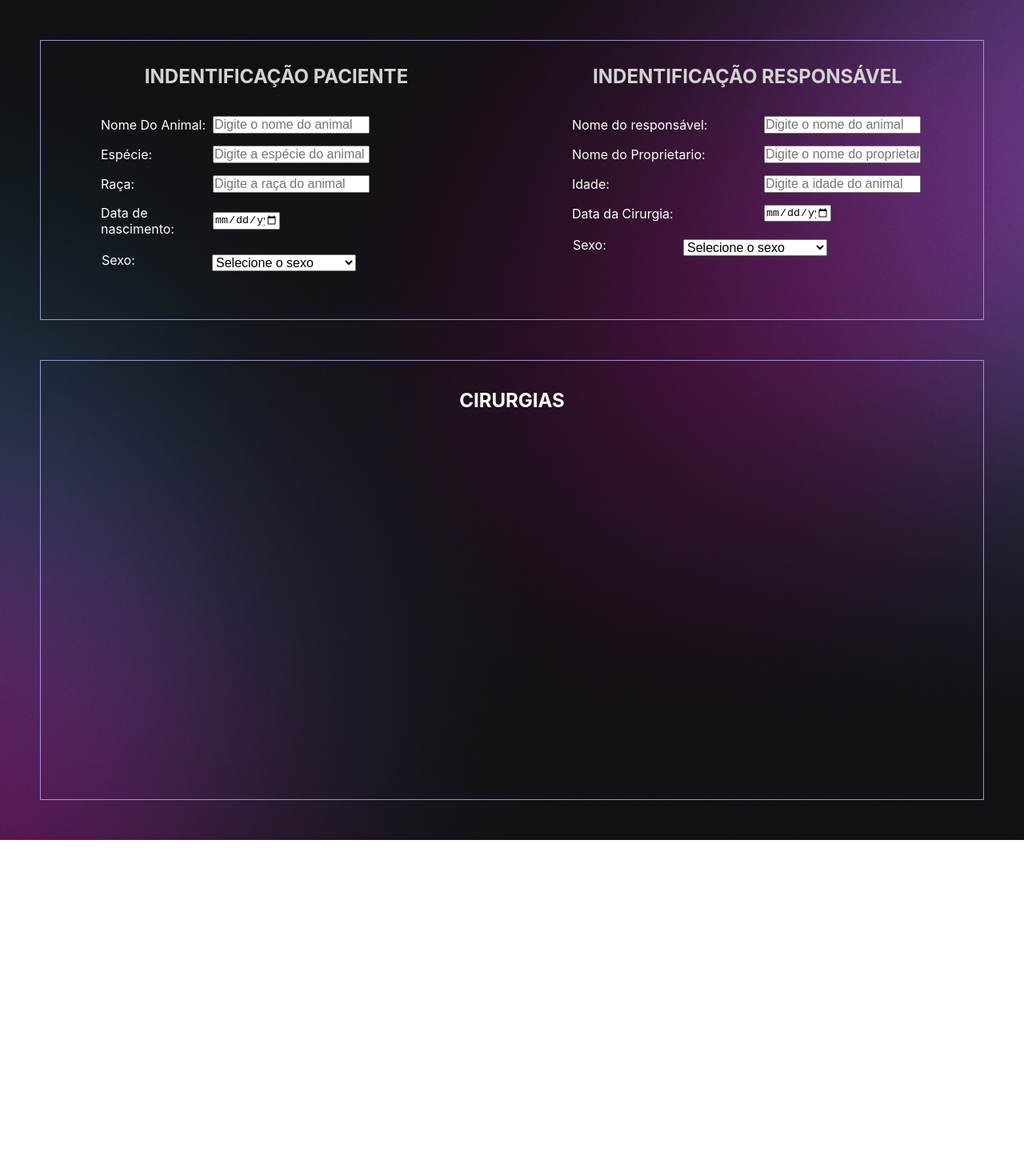
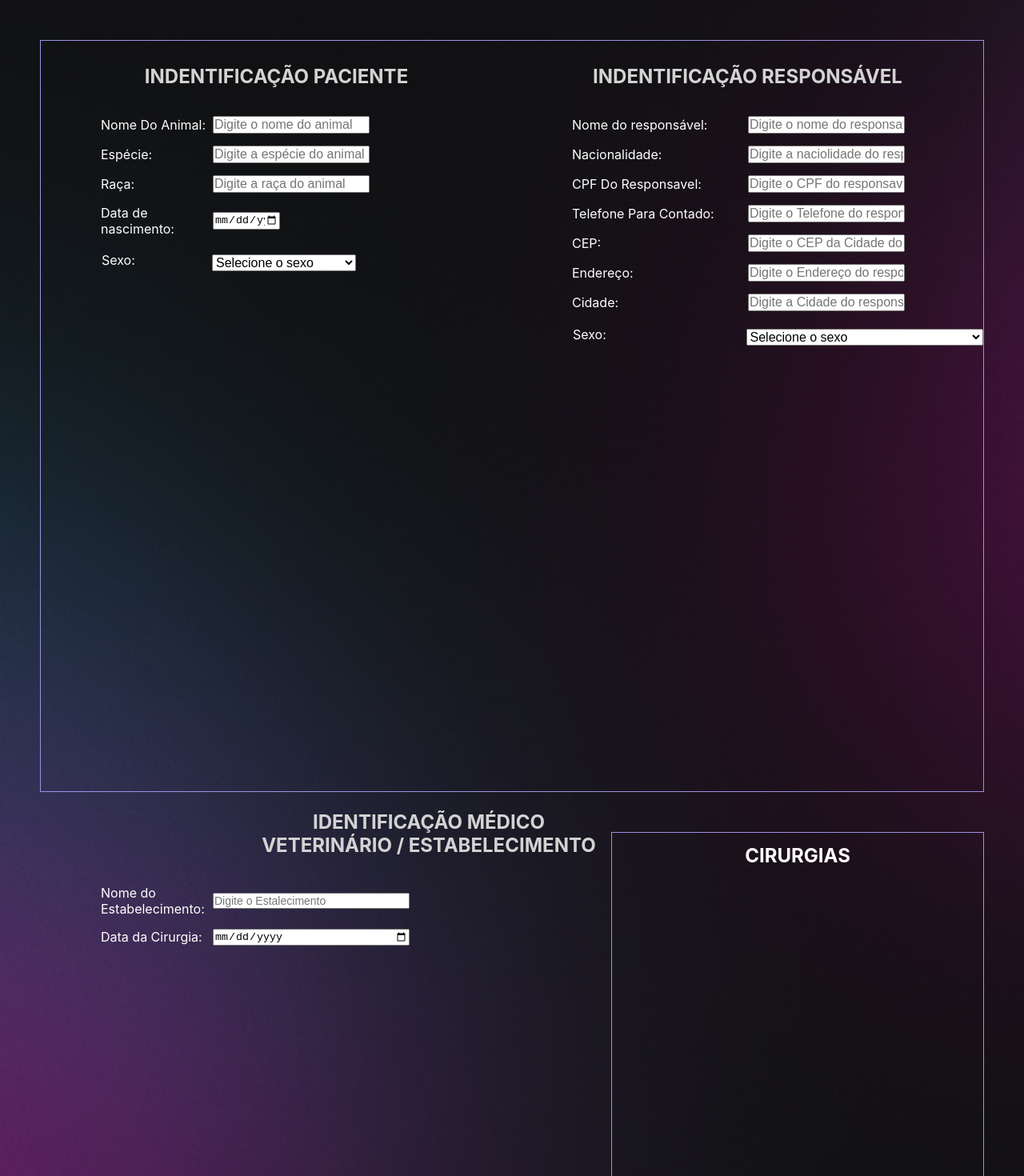
Before and after one commit to thiagooterolima/Vet_Clone, a React (Create React App) app: page / in a window 1280 px wide. Shown: the top 1470 px of the page at 80% size. Before the commit the page ends 1050 px from the top, so only its background shows below. Built offline with nearby package versions, Linux system fonts and the light colour scheme.

Commit message:
Tabela 3 adicionada

```diff
--- a/src/componentes/style.css
+++ b/src/componentes/style.css
@@ -16,7 +16,7 @@
 }
 
 header {
-    height: 350px;
+    height: 940px;
     border: 1px solid #9c91e4;
     margin: 50px;
     width: 100% absolute;
@@ -79,10 +79,8 @@ section {
     width: 50%;
     float: left;
     display: flex;
-    height: 100%;
+    height: 40%;
     flex-direction: column;
-
-
 }
 
 .container2 {
@@ -93,12 +91,49 @@ section {
     flex-direction: column;
 }
 
+.container3 {
+    float: left;
+    display: flex;
+    height: 20%;
+    flex-direction: column;
+    padding-top: 2%;
+}
+
+.local{
+    color: 	#D3D3D3;
+    font-size: 24px;
+    top:0%;
+    text-align: center;
+    display: flex;
+    padding-left: 36%;
+
+}
+
 .fonteContainer2 {
     color: white;
-    width: 300px;
+    width: 280px;
     display: flex;
     padding-left: 60px;
 }
+
+.fonteContainer3 {
+    color: white;
+    width: 200px;
+    display: flex;
+    padding-left: 60px;
+
+}
+
+.letra1{
+    font-size: 14px;
+    width: 36%;
+}
+
+.data1{
+    width: 36%;
+
+}
+
 
 
 /* CRIE O SEU CSS AQUI EM BAIXO  THIAGO OTERO    */
--- a/src/componentes/tela.js
+++ b/src/componentes/tela.js
@@ -10,6 +10,13 @@ function Tela() {
     { value: 'sexoM', text: 'Macho' },
     { value: 'sexoF', text: 'Femea' },
   ];
+
+  const optionsRes = [
+    { value: '', text: 'Selecione o sexo', disabled: true },
+    { value: 'sexoM', text: 'Homen' },
+    { value: 'sexoF', text: 'Mulher' },
+  ];
+
 
   const optionsV = [
     { value: '', text: 'Selecione o Veterinario', disabled: true },
@@ -49,12 +56,21 @@ function Tela() {
     marginLeft: '24px',
     marginTop: '7px',
     width: '180px',
-
   };
 
   const optionStyle = {
     fontSize: '16px',
   };
+
+  const selectStyleRes = {
+    fontSize: '16px',
+    float: 'left',
+    marginLeft: '105px',
+    marginTop: '7px',
+    width: '303px',
+  };
+
+
 
 
   return (
@@ -145,32 +161,60 @@ function Tela() {
 
         <div className="DadosDoAnimal">
          <label className="fonteContainer2">Nome do responsável:</label>
-          <input className="letra" type="text" placeholder="Digite o nome do animal" />
+          <input className="letra" type="text" placeholder="Digite o nome do responsavel" />
         </div>
 
 
         <div className="DadosDoAnimal">
-          <label className="fonteContainer2">Nome do Proprietario:</label>
-          <input className="letra" type="text" placeholder="Digite o nome do proprietario" />
+          <label className="fonteContainer2">Nacionalidade:</label>
+          <input className="letra" type="text" placeholder="Digite a naciolidade do responsavel" />
         </div>
 
+        <div className="DadosDoAnimal">
+          <label className="fonteContainer2">CPF Do Responsavel:</label>
+          <input className="letra" type="text" placeholder="Digite o CPF do responsavel" />
+        </div>
 
+        <div className="DadosDoAnimal">
+          <label className="fonteContainer2">Telefone Para Contado:</label>
+          <input className="letra" type="text" placeholder="Digite o Telefone do responsavel" />
+        </div>
+
+        <div className="DadosDoAnimal">
+          <label className="fonteContainer2">CEP:</label>
+          <input className="letra" type="text" placeholder="Digite o CEP da Cidade do responsavel" />
+        </div>
+
+        <div className="DadosDoAnimal">
+          <label className="fonteContainer2">Endereço:</label>
+          <input className="letra" type="text" placeholder="Digite o Endereço do responsavel" />
+        </div>
+
+        <div className="DadosDoAnimal">
+          <label className="fonteContainer2">Cidade:</label>
+          <input className="letra" type="text" placeholder="Digite a Cidade do responsavel" />
+        </div>
+
+       {/*
         <div className="DadosDoAnimal">
           <label className="fonteContainer2">Idade:</label>
           <input className="letra" type="number" min="0" placeholder="Digite a idade do animal" />
         </div>
+        */}
 
-
+       {/*
         <div className="DadosDoAnimal">
           <label className="fonteContainer2">Data da Cirurgia:</label>
           <input className="data" type = "date" onChange={e=>setData(e.target.value)}/>
         </div>
+      */}
+
 
 
         <div className="dropbox">
          <label className="fonte2">Sexo:</label>
-         <select value={selected} onChange={handleChange} style={selectStyle}>
-          {options.map(option => (
+         <select value={selected} onChange={handleChange} style={selectStyleRes}>
+          {optionsRes.map(option => (
             <option
               disabled={option.disabled}
               key={option.value}
@@ -210,6 +254,33 @@ function Tela() {
 
         </div> {/*aqui finaliza o container2 */}
 
+         <div className="container3">
+          <div><h2 className="local">IDENTIFICAÇÃO MÉDICO VETERINÁRIO / ESTABELECIMENTO </h2></div>
+
+          <section>
+
+           <div className="DadosDoAnimal">
+             <label className="fonteContainer3">Nome do Estabelecimento:</label>
+             <input className="letra1" type="text" placeholder="Digite o Estalecimento" />
+           </div>
+
+           <div className="DadosDoAnimal">
+             <label className="fonteContainer3">Data da Cirurgia:</label>
+             <input className="data1" type = "date" onChange={e=>setData(e.target.value)}/>
+           </div>
+
+
+
+
+
+
+          </section>
+
+
+          </div>
+
+
+
       </header>
 
       <main>
```
